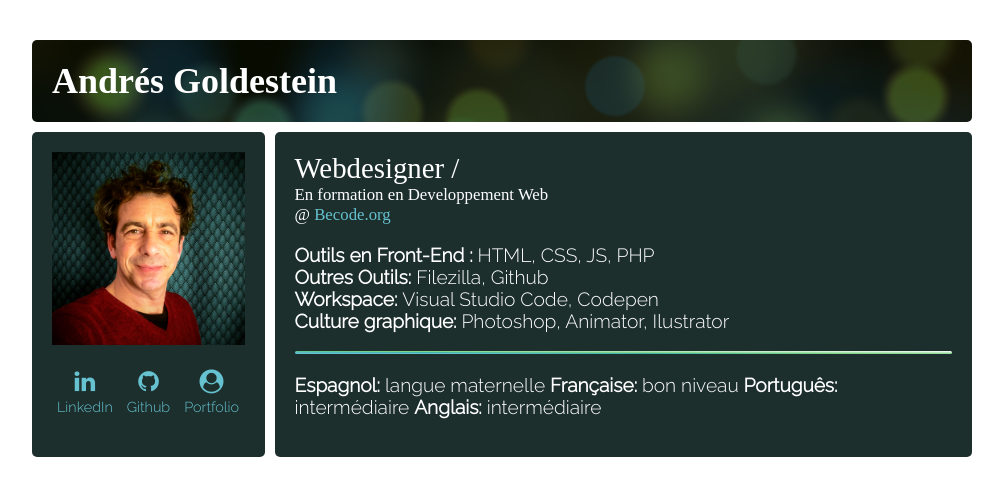
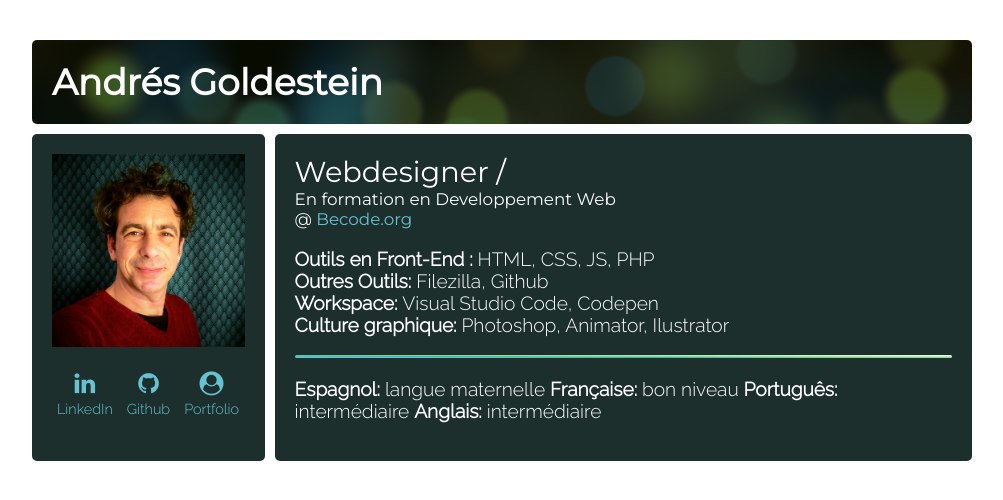
Before and after one commit to AndresGol/VCard-responsive-version, a plain HTML site: page index.html in a window 1280 px wide. Shown: the whole page, without its empty margins (138-1141 px from the left). Drawn offline with Linux system fonts and the light colour scheme.

Commit message:
add_font

```diff
--- a/index.html
+++ b/index.html
@@ -7,6 +7,7 @@
     <link rel="stylesheet" type="text/css" href="style.css">
     <link rel="stylesheet" href="https://cdnjs.cloudflare.com/ajax/libs/font-awesome/4.7.0/css/font-awesome.min.css">
     <link href="https://fonts.googleapis.com/css?family=Montserrat|Raleway:300" rel="stylesheet">
+    <link href="https://fonts.googleapis.com/css?family=Montserrat" rel="stylesheet">
     <title>Andrés Goldestein VCard responsive version</title>
 </head>
 <body>
--- a/style.css
+++ b/style.css
@@ -29,20 +29,20 @@
   }
 
   h1 {
-    font-family: 'Montserrat', sans-serif,;
+    font-family: 'Montserrat', sans-serif;
     margin: 0 0 0em 0;
     font-weight: bold;
     font-size: 1.5em;
   }
 
   h2 {
-    font-family: 'Montserrat', sans-serif,;
+    font-family: 'Montserrat', sans-serif;
     margin: 0 0 0em 0;
     font-weight: 500;
     font-size: 1.2em;
   }
   h3 {
-    font-family: 'Montserrat', sans-serif,;
+    font-family: 'Montserrat', sans-serif;
     margin: 0 0 0em 0;
     font-weight: 500;
     font-size: 0.7em;
```
